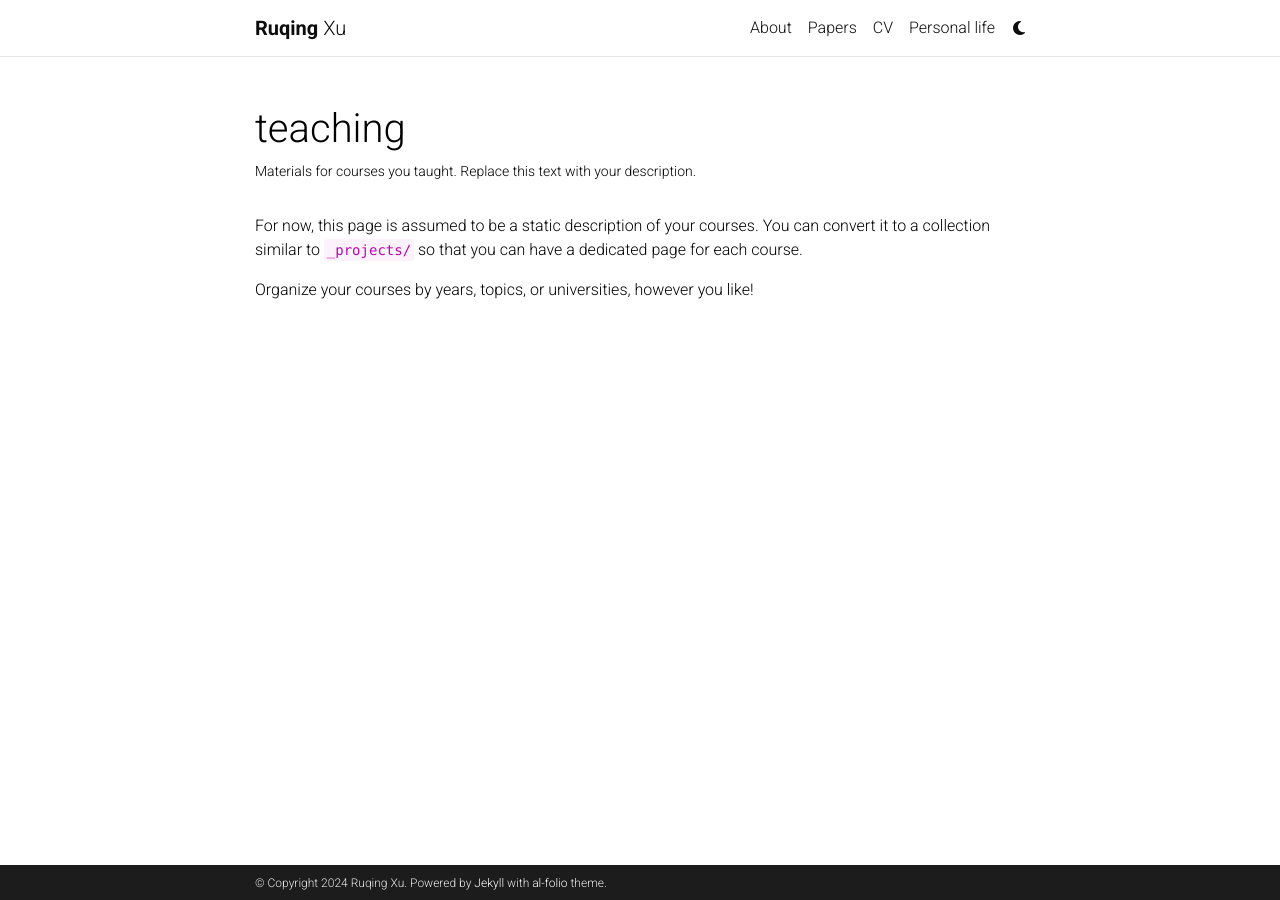
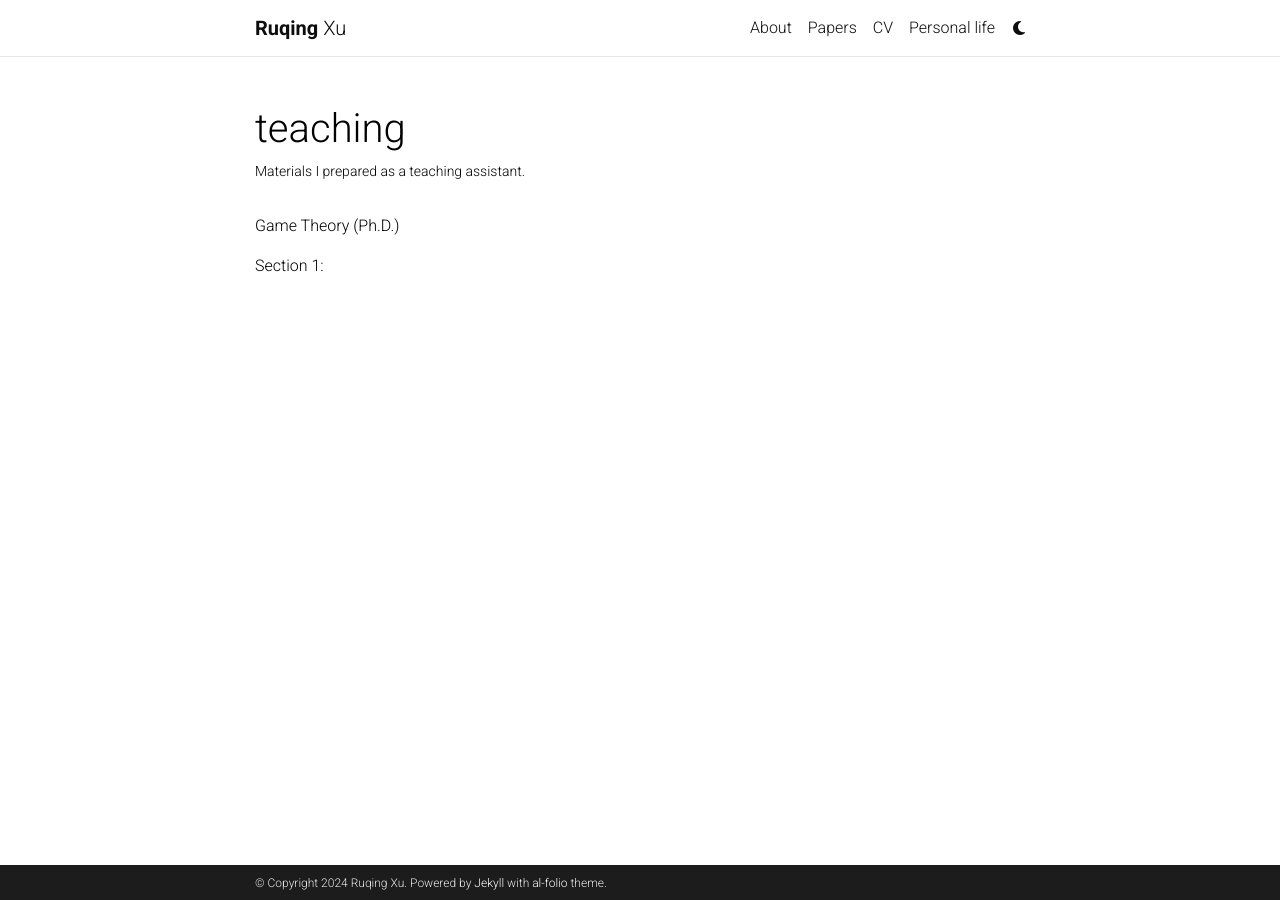
Before and after one commit to ruqing-xu/ruqing-xu.github.io, a Jekyll site: the page built from _pages/teaching.md, in a window 1280 px wide. Built offline with Jekyll 4.4.1, drawn with Linux system fonts in a browser that asks for light colours; comment, search, counter and statistics services are not loaded; a style sheet for code colours, icons or effects is not loaded.

Commit message:
update cv and home page

```diff
--- a/_pages/teaching.md
+++ b/_pages/teaching.md
@@ -2,11 +2,11 @@
 layout: page
 permalink: /teaching/
 title: teaching
-description: Materials for courses you taught. Replace this text with your description.
+description: Materials I prepared as a teaching assistant.
 nav: false
-nav_order: 5
+nav_order: 4
 ---
 
-For now, this page is assumed to be a static description of your courses. You can convert it to a collection similar to `_projects/` so that you can have a dedicated page for each course.
+Game Theory (Ph.D.)
 
-Organize your courses by years, topics, or universities, however you like!
+Section 1:
```
Also changed, not shown: _pages/about.md (+1 -1 lines), 1 other file.
